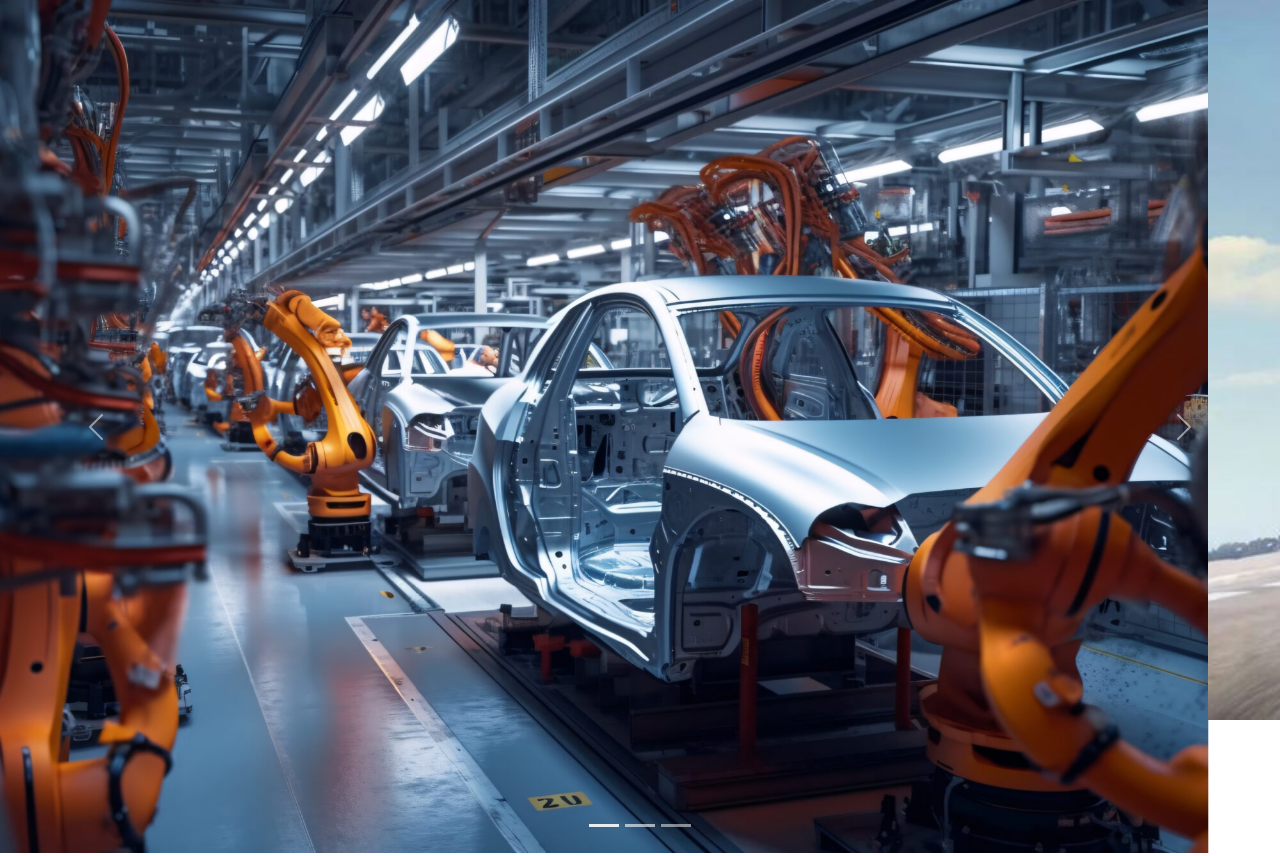
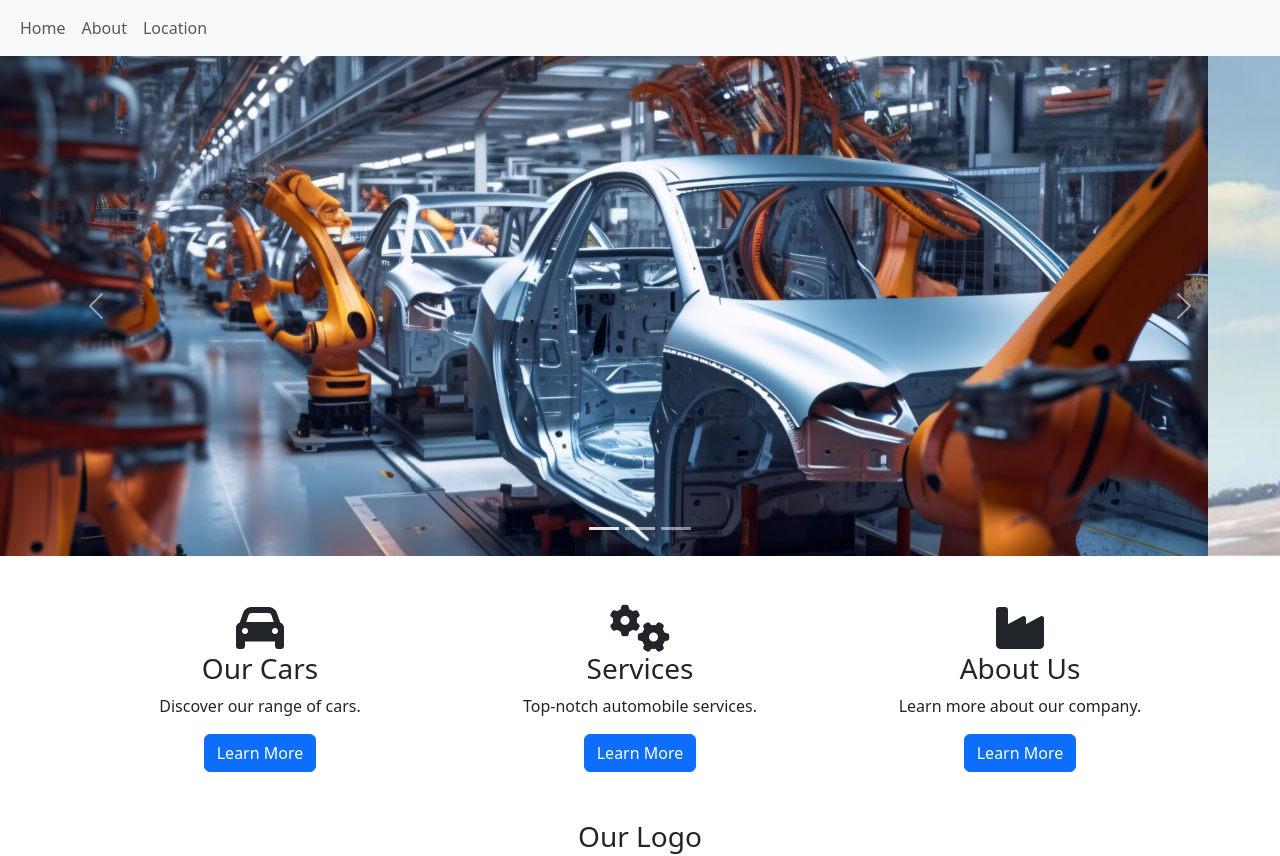
Before and after one commit to Eileen909/Lab_Excercise_3_WSD, a plain HTML site: page index.html in a window 1280 px wide. Shown: the top 856 px of the page. Drawn offline with nearby package versions, Linux system fonts and the light colour scheme.

Commit message:
Added nav bar

```diff
--- a/index.css
+++ b/index.css
@@ -0,0 +1,4 @@
+.carousel-inner img {
+    max-height: 500px; /* Adjust this value to the desired height */
+    object-fit: cover;
+}
--- a/index.html
+++ b/index.html
@@ -3,18 +3,37 @@
 <head>
     <meta charset="UTF-8">
     <meta name="viewport" content="width=device-width, initial-scale=1.0">
-    <title>Automobile Manufacturing Company</title>
+    <title>Luxurious Automobile Manufacturing Company</title>
     <link href="https://cdnjs.cloudflare.com/ajax/libs/bootstrap/5.3.0/css/bootstrap.min.css" rel="stylesheet">
     <link href="https://cdnjs.cloudflare.com/ajax/libs/font-awesome/6.0.0/css/all.min.css" rel="stylesheet">
+    <link href="./index.css" rel="stylesheet">
 </head>
+<body>
+     <nav class="navbar navbar-expand-lg navbar-light bg-light">
+        <div class="container-fluid">
+            <button class="navbar-toggler" type="button" data-bs-toggle="collapse" data-bs-target="#navbarNav" aria-controls="navbarNav" aria-expanded="false" aria-label="Toggle navigation">
+                <span class="navbar-toggler-icon"></span>
+            </button>            <div class="collapse navbar-collapse" id="navbarNav">
+                <ul class="navbar-nav">
+                    <li class="nav-item">
+                        <a class="nav-link" href="./index.html">Home</a>
+                    </li>
+                    <li class="nav-item">
+                        <a class="nav-link" href="./about us.html">About</a>
+                    </li>
+                    <li class="nav-item">
+                        <a class="nav-link" href="./map.html">Location</a>
+                    </li>
+                </ul>
+            </div>
+        </div>
+    </nav>
 
-
-<body>
-    <div id="carouselExampleIndicators" class="carousel slide" data-bs-ride="carousel">
+    <div id="mycarousel" class="carousel slide" data-bs-ride="carousel">
         <div class="carousel-indicators">
-            <button type="button" data-bs-target="#carouselExampleIndicators" data-bs-slide-to="0" class="active" aria-current="true" aria-label="Slide 1"></button>
-            <button type="button" data-bs-target="#carouselExampleIndicators" data-bs-slide-to="1" aria-label="Slide 2"></button>
-            <button type="button" data-bs-target="#carouselExampleIndicators" data-bs-slide-to="2" aria-label="Slide 3"></button>
+            <button type="button" data-bs-target="#mycarousel" data-bs-slide-to="0" class="active" aria-current="true" aria-label="Slide 1"></button>
+            <button type="button" data-bs-target="#mycarousel" data-bs-slide-to="1" aria-label="Slide 2"></button>
+            <button type="button" data-bs-target="#mycarousel" data-bs-slide-to="2" aria-label="Slide 3"></button>
         </div>
         <div class="carousel-inner">
             <div class="carousel-item active">
@@ -26,12 +45,15 @@
             <div class="carousel-item">
                 <img src="./images/3.jpg" class="d-block w-100" alt="...">
             </div>
+            <div class="carousel-item">
+                <img src="./images/4.jpg" class="d-block w-100" alt="...">
+            </div>
         </div>
-        <button class="carousel-control-prev" type="button" data-bs-target="#carouselExampleIndicators" data-bs-slide="prev">
+        <button class="carousel-control-prev" type="button" data-bs-target="#mycarousel" data-bs-slide="prev">
             <span class="carousel-control-prev-icon" aria-hidden="true"></span>
             <span class="visually-hidden">Previous</span>
         </button>
-        <button class="carousel-control-next" type="button" data-bs-target="#carouselExampleIndicators" data-bs-slide="next">
+        <button class="carousel-control-next" type="button" data-bs-target="#mycarousel" data-bs-slide="next">
             <span class="carousel-control-next-icon" aria-hidden="true"></span>
             <span class="visually-hidden">Next</span>
         </button>
@@ -117,6 +139,5 @@
 
     <script src="https://cdnjs.cloudflare.com/ajax/libs/bootstrap/5.3.0/js/bootstrap.bundle.min.js"></script>
 
-
 </body>
 </html>
```
Also changed, not shown: about us.html (added), images/4.jpg (added), map.html (added).
